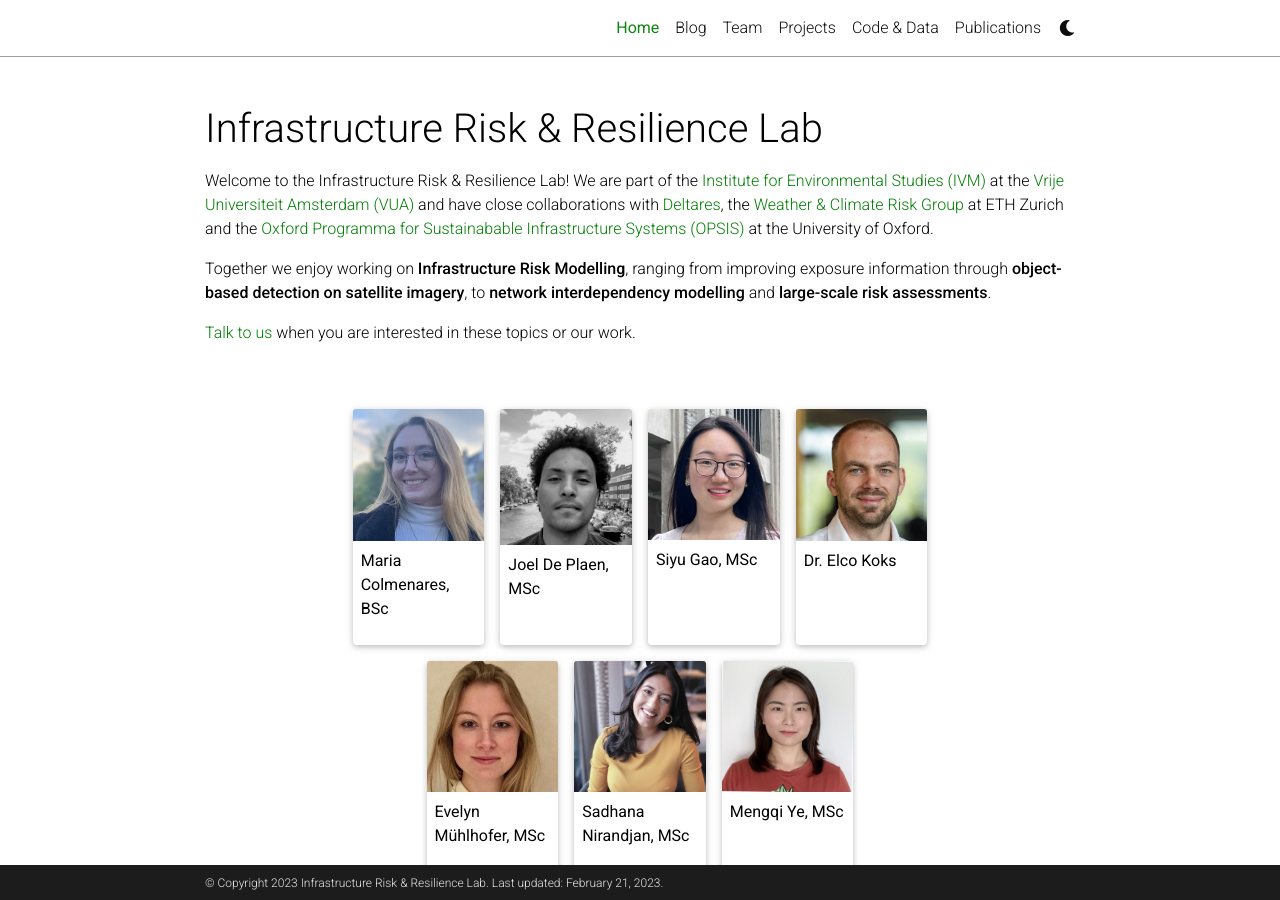
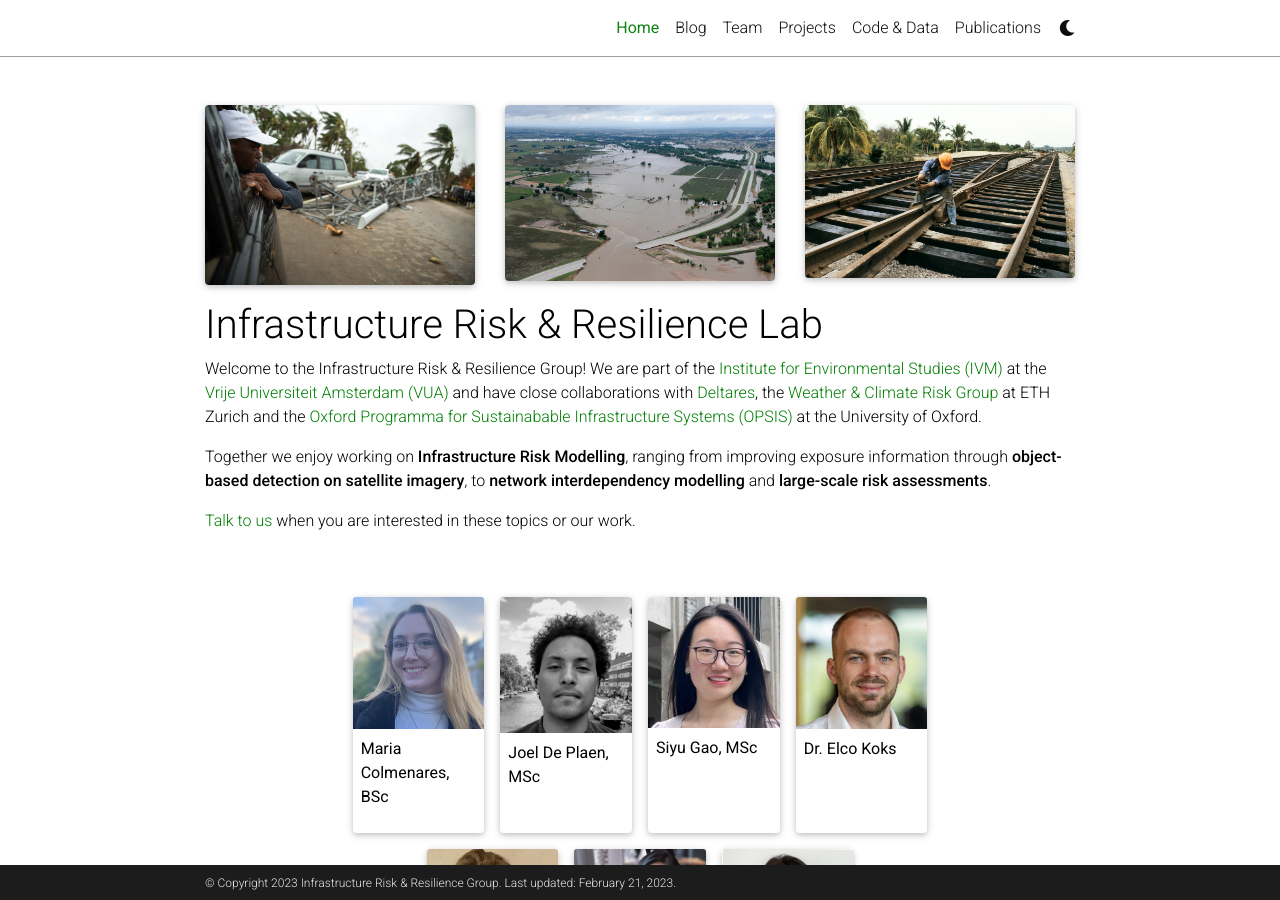
Before and after one commit to ElcoK/ResearchGroup, a Jekyll site: the page built from _pages/about.md, in a window 1280 px wide and 900 px high. Built offline with Jekyll 4.4.1, drawn with Linux system fonts in a browser that asks for light colours; full-size pictures stand in for the smaller copies a plugin makes; comment, search, counter and statistics services are not loaded; a style sheet for code colours, icons or effects is not loaded.

Commit message:
add figures

```diff
--- a/_config.yml
+++ b/_config.yml
@@ -2,10 +2,10 @@
 # Site settings
 # -----------------------------------------------------------------------------
 
-title:  Infrastructure Risk & Resilience Lab # the website title (if blank, full name will be used instead)
+title:  Infrastructure Risk & Resilience Group # the website title (if blank, full name will be used instead)
 first_name:
 middle_name:
-last_name: Infrastructure Risk & Resilience Lab
+last_name: Infrastructure Risk & Resilience Group
 email: elco.koks@vu.nl
 description:
 footer_text:
--- a/_layouts/about.html
+++ b/_layouts/about.html
@@ -8,12 +8,12 @@ layout: default
       <div class="post">
 
 
-        <header class="post-header">
+        <!-- <header class="post-header">
           <h1 class="post-title">
            {% if site.title == "blank" -%}<span class="font-weight-bold">{{ site.first_name }}</span> {{ site.middle_name }} {{ site.last_name }}{%- else -%}{{ site.title }}{%- endif %}
           </h1>
           <p class="desc">{{ page.subtitle }}</p>
-        </header>
+        </header> -->
 
         <article>
           {% if page.profile -%}
--- a/_pages/about.md
+++ b/_pages/about.md
@@ -4,7 +4,7 @@ title: Home
 permalink: /
 nav_rank: 1
 # sitetitle: true
-description: Welcome to the Infrastructure Risk & Resilience Lab at the Vrije Universiteit Amsterdam.
+description: Welcome to the Infrastructure Risk & Resilience Group at the Vrije Universiteit Amsterdam.
 
 news: true # includes a list of news items
 projects: true # includes a tile list of projects
@@ -13,7 +13,21 @@ selected_papers: false # includes a list of papers marked as "selected={true}"
 social: false  # includes social icons at the bottom of the page
 ---
 
-Welcome to the Infrastructure Risk & Resilience Lab!
+<div class="row">
+    <div class="col-sm mt-3 mt-md-0">
+        {% include figure.html path="assets/img/infra1.jpg" title="Denis Onyodi / IFRC/DRK" class="img-fluid rounded z-depth-1" %}
+    </div>
+    <div class="col-sm mt-3 mt-md-0">
+        {% include figure.html path="assets/img/infra2.jpg" title="USEPA Environmental-Protection-Agency (USA Government Work) / DP" class="img-fluid rounded z-depth-1" %}
+    </div>
+    <div class="col-sm mt-3 mt-md-0">
+        {% include figure.html path="assets/img/infra3.jpg" title="Curt Carnemark / World Bank Photo Collection" class="img-fluid rounded z-depth-1" %}
+    </div>
+</div>
+
+# Infrastructure Risk & Resilience Lab
+
+Welcome to the Infrastructure Risk & Resilience Group!
 We are part of the [Institute for Environmental Studies (IVM)](https://www.ivm.vu.nl/){: target="_blank"} at the [Vrije Universiteit Amsterdam (VUA)](https://www.vu.nl/){: target="_blank"} and have close collaborations with [Deltares](https://www.deltares.nl/){: target="_blank"}, the [Weather & Climate Risk Group](https://wcr.ethz.ch/){: target="_blank"} at ETH Zurich and the [Oxford Programma for Sustainabable Infrastructure Systems (OPSIS)](https://opsis.eci.ox.ac.uk/){: target="_blank"} at the University of Oxford.
 
 Together we enjoy working on **Infrastructure Risk Modelling**, ranging from improving exposure information through **object-based detection on satellite imagery**, to **network interdependency modelling** and **large-scale risk assessments**.
```
Also changed, not shown: _members/koks.md (+1 -1 lines), assets/img/infra1.jpg (added), assets/img/infra2.jpg (added), assets/img/infra3.jpg (added).
